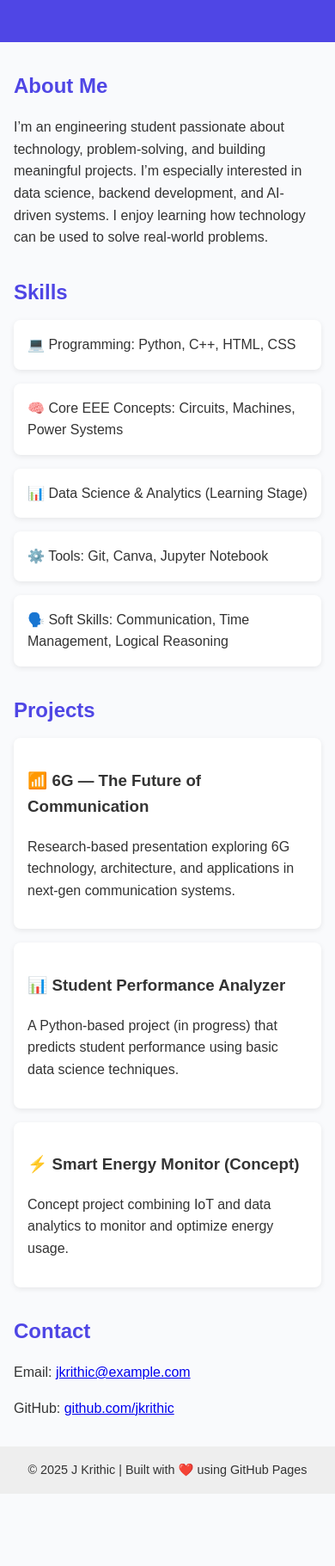
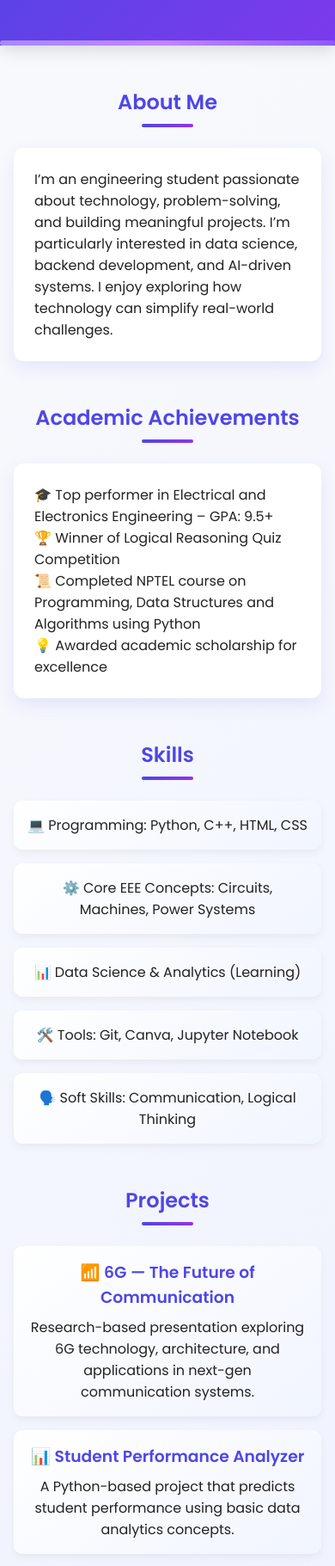
Before and after one commit to jkrithic/jkrithic.github.io, a plain HTML site: page index.html in a window 390 px wide. Shown: the part 179-2000 px from the top of the page at 86% size. Before the commit the page ends 1916 px from the top, so only its background shows below. Drawn offline with Linux system fonts and the light colour scheme.

Commit message:
Revamp index.html for improved layout and styling
Updated styles and layout for better aesthetics and responsiveness. Enhanced content descriptions and improved section organization.

```diff
--- a/index.html
+++ b/index.html
@@ -4,56 +4,126 @@
   <meta charset="UTF-8" />
   <meta name="viewport" content="width=device-width, initial-scale=1.0" />
   <title>J Krithic | Portfolio</title>
+
   <style>
+    @import url('https://fonts.googleapis.com/css2?family=Poppins:wght@300;400;600&display=swap');
+
+    * { box-sizing: border-box; margin: 0; padding: 0; }
     body {
-      font-family: "Poppins", sans-serif;
-      background: #f9fafc;
-      color: #333;
-      margin: 0;
-      line-height: 1.6;
+      font-family: 'Poppins', sans-serif;
+      background: linear-gradient(135deg, #f9fafc 0%, #eef2ff 100%);
+      color: #222;
+      overflow-x: hidden;
     }
+
     header {
-      background: #4f46e5;
+      background: linear-gradient(135deg, #4f46e5, #7c3aed);
       color: white;
       text-align: center;
-      padding: 2.5rem 1rem;
+      padding: 3.5rem 1rem;
+      box-shadow: 0 4px 20px rgba(0, 0, 0, 0.15);
+      position: relative;
+    }
+    header::after {
+      content: '';
+      position: absolute;
+      bottom: 0;
+      left: 0;
+      right: 0;
+      height: 6px;
+      background: linear-gradient(90deg, #a78bfa, #c084fc, #8b5cf6);
+      border-radius: 50px;
     }
     header h1 {
-      margin: 0;
-      font-size: 2.2rem;
+      font-size: 2.5rem;
+      letter-spacing: 1px;
     }
     header p {
       font-size: 1.1rem;
       opacity: 0.9;
+      margin-top: 0.5rem;
     }
+
     section {
-      max-width: 900px;
-      margin: 2rem auto;
+      max-width: 1000px;
+      margin: 3rem auto;
       padding: 0 1rem;
     }
     h2 {
       color: #4f46e5;
-      margin-bottom: 0.8rem;
+      font-weight: 600;
+      text-align: center;
+      margin-bottom: 1.5rem;
+      position: relative;
     }
-    .skills-list, .achievements-list, .projects {
+    h2::after {
+      content: "";
+      display: block;
+      width: 60px;
+      height: 4px;
+      background: linear-gradient(90deg, #4f46e5, #9333ea);
+      margin: 0.5rem auto 0;
+      border-radius: 2px;
+    }
+
+    .card {
+      background: white;
+      border-radius: 12px;
+      box-shadow: 0 8px 20px rgba(79, 70, 229, 0.1);
+      padding: 1.5rem;
+      margin: 1rem 0;
+      transition: transform 0.3s ease, box-shadow 0.3s ease;
+    }
+    .card:hover {
+      transform: translateY(-6px);
+      box-shadow: 0 12px 25px rgba(124, 58, 237, 0.2);
+    }
+
+    .skills-grid, .project-grid {
       display: grid;
+      grid-template-columns: repeat(auto-fit, minmax(250px, 1fr));
       gap: 1rem;
     }
-    .skills-list div, .achievements-list li, .project-card {
-      background: white;
-      border-radius: 8px;
+
+    .skill-item, .project-item {
+      background: linear-gradient(145deg, #ffffff, #f1f5ff);
+      border-radius: 10px;
       padding: 1rem;
-      box-shadow: 0 2px 6px rgba(0, 0, 0, 0.08);
+      text-align: center;
+      box-shadow: 0 4px 10px rgba(0,0,0,0.05);
+      transition: transform 0.3s ease;
     }
-    .skills-list div:hover, .project-card:hover {
-      transform: translateY(-3px);
-      transition: 0.2s ease-in-out;
+    .skill-item:hover, .project-item:hover {
+      transform: scale(1.03);
     }
+
+    .project-item h3 { color: #4f46e5; margin-bottom: 0.5rem; }
+
+    a {
+      color: #4f46e5;
+      text-decoration: none;
+      font-weight: 500;
+    }
+    a:hover { text-decoration: underline; }
+
     footer {
-      background: #eee;
+      background: #4f46e5;
+      color: white;
       text-align: center;
-      padding: 1rem;
-      font-size: 0.9rem;
+      padding: 1.2rem;
+      font-size: 0.95rem;
+      margin-top: 2rem;
+    }
+
+    /* Smooth fade-in animations */
+    [data-animate] {
+      opacity: 0;
+      transform: translateY(20px);
+      transition: opacity 0.8s ease, transform 0.8s ease;
+    }
+    [data-animate].visible {
+      opacity: 1;
+      transform: translateY(0);
     }
   </style>
 </head>
@@ -63,50 +133,78 @@
     <p>Engineering Student | Tech Enthusiast | Lifelong Learner</p>
   </header>
 
-  <section>
+  <section data-animate>
     <h2>About Me</h2>
-    <p>
-      I’m an engineering student passionate about technology, problem-solving, and building meaningful projects.
-      I’m especially interested in data science, backend development, and AI-driven systems. I enjoy learning how technology can be used to solve real-world problems.
-    </p>
-  </section>
-
-
-  <section>
-    <h2>Skills</h2>
-    <div class="skills-list">
-      <div>💻 Programming: Python, C++, HTML, CSS</div>
-      <div>🧠 Core EEE Concepts: Circuits, Machines, Power Systems</div>
-      <div>📊 Data Science & Analytics (Learning Stage)</div>
-      <div>⚙️ Tools: Git, Canva, Jupyter Notebook</div>
-      <div>🗣️ Soft Skills: Communication, Time Management, Logical Reasoning</div>
+    <div class="card">
+      <p>
+        I’m an engineering student passionate about technology, problem-solving, and building meaningful projects.
+        I’m particularly interested in data science, backend development, and AI-driven systems. I enjoy exploring how technology can simplify real-world challenges.
+      </p>
     </div>
   </section>
 
-  <section>
+  <section data-animate>
+    <h2>Academic Achievements</h2>
+    <div class="card">
+      <ul style="list-style:none; padding:0;">
+        <li>🎓 Top performer in Electrical and Electronics Engineering – GPA: 9.5+</li>
+        <li>🏆 Winner of Logical Reasoning Quiz Competition</li>
+        <li>📜 Completed NPTEL course on Programming, Data Structures and Algorithms using Python</li>
+        <li>💡 Awarded academic scholarship for excellence</li>
+      </ul>
+    </div>
+  </section>
+
+  <section data-animate>
+    <h2>Skills</h2>
+    <div class="skills-grid">
+      <div class="skill-item">💻 Programming: Python, C++, HTML, CSS</div>
+      <div class="skill-item">⚙️ Core EEE Concepts: Circuits, Machines, Power Systems</div>
+      <div class="skill-item">📊 Data Science & Analytics (Learning)</div>
+      <div class="skill-item">🛠️ Tools: Git, Canva, Jupyter Notebook</div>
+      <div class="skill-item">🗣️ Soft Skills: Communication, Logical Thinking</div>
+    </div>
+  </section>
+
+  <section data-animate>
     <h2>Projects</h2>
-    <div class="projects">
-      <div class="project-card">
+    <div class="project-grid">
+      <div class="project-item">
         <h3>📶 6G — The Future of Communication</h3>
         <p>Research-based presentation exploring 6G technology, architecture, and applications in next-gen communication systems.</p>
       </div>
-      <div class="project-card">
+      <div class="project-item">
         <h3>📊 Student Performance Analyzer</h3>
-        <p>A Python-based project (in progress) that predicts student performance using basic data science techniques.</p>
+        <p>A Python-based project that predicts student performance using basic data analytics concepts.</p>
       </div>
-      <div class="project-card">
+      <div class="project-item">
         <h3>⚡ Smart Energy Monitor (Concept)</h3>
-        <p>Concept project combining IoT and data analytics to monitor and optimize energy usage.</p>
+        <p>Concept project combining IoT and analytics to track and optimize energy usage efficiently.</p>
       </div>
     </div>
   </section>
 
-  <section>
+  <section data-animate>
     <h2>Contact</h2>
-    <p>Email: <a href="mailto:jkrithic2006@gmail.com">jkrithic@example.com</a></p>
-    <p>GitHub: <a href="https://github.com/jkrithic" target="_blank">github.com/jkrithic</a></p>
+    <div class="card" style="text-align:center;">
+      <p>📧 <a href="mailto:jkrithic@example.com">jkrithic@example.com</a></p>
+      <p>💻 <a href="https://github.com/jkrithic" target="_blank">github.com/jkrithic</a></p>
+    </div>
   </section>
 
-  <footer>© 2025 J Krithic | Built with ❤️ using GitHub Pages</footer>
+  <footer>
+    © 2025 J Krithic | Designed with 💜 and hosted on GitHub Pages
+  </footer>
+
+  <script>
+    // Fade-in animation on scroll
+    const elements = document.querySelectorAll('[data-animate]');
+    const observer = new IntersectionObserver(entries => {
+      entries.forEach(entry => {
+        if (entry.isIntersecting) entry.target.classList.add('visible');
+      });
+    }, { threshold: 0.2 });
+    elements.forEach(el => observer.observe(el));
+  </script>
 </body>
 </html>
```
